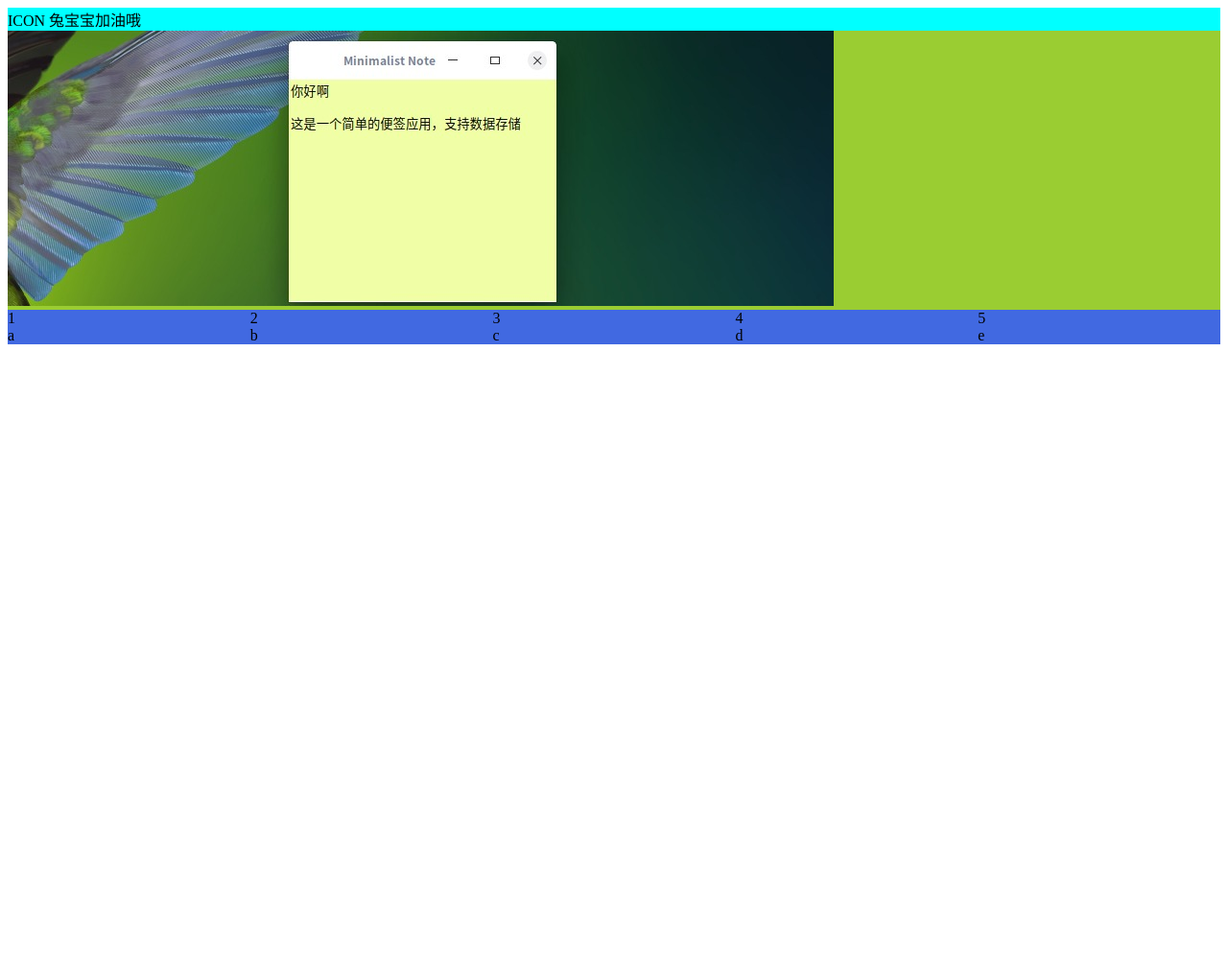
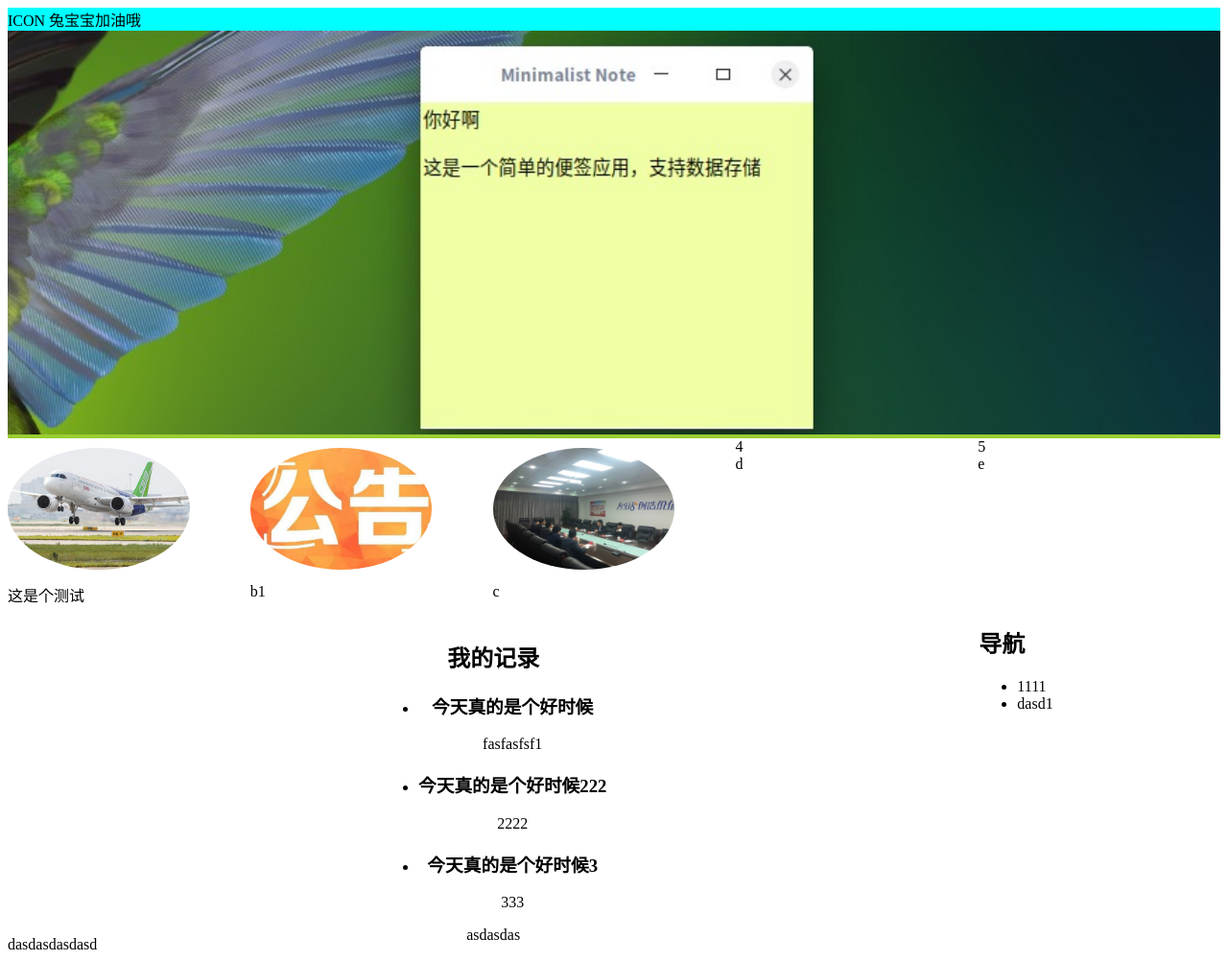
Before and after one commit to tjtgzxs/front_test, a plain HTML site: page index.html in a window 1280 px wide. Shown: the whole page at 96% size. Before the commit the page ends 800 px from the top, so only its background shows below. Drawn offline with Linux system fonts and the light colour scheme.

Commit message:
finfish basic fram

```diff
--- a/index.html
+++ b/index.html
@@ -27,15 +27,15 @@
       </section>
       <section class ="gallery">
           <div class="gallery-item first">
-              <div class="gallery-img">1</div>
-              <div class="gallery-description">a</div>
+              <div class="gallery-img"><img src="statics/img/gallery-1.png"/> </div>
+              <div class="gallery-description">这是个测试</div>
           </div>
           <div class="gallery-item second">
-            <div class="gallery-img">2</div>
-            <div class="gallery-description">b</div>
+            <div class="gallery-img"><img src="statics/img/gallery-2.jpeg" /></div>
+            <div class="gallery-description">b1</div>
           </div>
           <div class="gallery-item third">
-            <div class="gallery-img">3</div>
+            <div class="gallery-img"><img src="statics/img/gallery-3.png" /></div>
             <div class="gallery-description">c</div>
           </div>
           <div class="gallery-item fourth">
@@ -48,14 +48,39 @@
           </div>
       </section>
       <section class="blog">
-          <!--日记列表-->
+          <h2>我的记录</h2>
+          <ul>
+              <li>
+                  <h3>今天真的是个好时候</h3>
+                  <article>fasfasfsf1</article>
+              </li>
+              <li>
+                <h3>今天真的是个好时候222</h3>
+                <article>2222</article>
+            </li>
+            <li>
+                <h3>今天真的是个好时候3</h3>
+                <article>333</article>
+            </li>
+          </ul>
           <div></div>
       </section>
+      <section class="blog-bottom">
+          asdasdas
+      </section>
       <section class="side-bar">
-          <!--补充的side bar-->
+          <h2>导航</h2>
+          <ul>
+          <li>
+              1111
+          </li>
+          <li>
+              dasd1
+          </li>
+          </ul>
       </section>
       <section class="main-footer">
-          <!--footer-->
+          dasdasdasdasd
       </section>
     </body>
 </html>
--- a/statics/main.css
+++ b/statics/main.css
@@ -1,13 +1,18 @@
 body{
     display:grid;
     grid-template-columns: 12% auto 300px 100px 12%;
-    grid-template-rows: auto auto auto auto auto auto;
+    grid-template-rows: auto auto auto auto auto 10px auto;
     grid-template-areas: "top-bar top-bar top-bar top-bar top-bar"
                          "main-bar main-bar main-bar main-bar main-bar"
                          "hero hero hero hero hero"
                          "gallery gallery gallery gallery gallery"
                          "blog blog blog side-bar side-bar"
+                         "blog-bottom blog-bottom blog-bottom . ."
                          "main-footer main-footer main-footer main-footer main-footer";
+}
+
+img{
+    width: 100%;
 }
 .top-bar{
     grid-area: top-bar;
@@ -22,6 +27,10 @@ body{
 }
 .blog{
     grid-area:blog;
+    margin-top: 15px;
+    margin-left: auto;
+    margin-right: auto;
+    text-align: center;
 }
 .side-bar{
     grid-area: side-bar;
@@ -30,13 +39,18 @@ body{
     grid-area:main-footer;
 }
 .gallery {
-    background-color:royalblue;
     display: grid;
     grid-template-columns: 20% 20% 20% 20% 20%;
     grid-template-rows: 50% 50%;
     grid-template-areas: "first-img second-img third-img fourth-img fifth-img"
                          "first-desciption second-description third-description ";
     grid-area:gallery;
+}
+.gallery img{
+    margin-top: 10px;
+    margin-bottom: 10px;
+    width: 75%;
+    border-radius: 50%;
 }
 .first.gallery-img{
     grid-area:first-img
@@ -68,3 +82,8 @@ body{
 .fifth.gallery-description{
     grid-area:fifth-description
 }
+.blog-bottom{
+    margin-left: auto;
+    margin-right: auto;
+    grid-area:blog-bottom
+}
```
Also changed, not shown: statics/img/gallery-1.png (added), statics/img/gallery-2.jpeg (added), statics/img/gallery-3.png (added).
